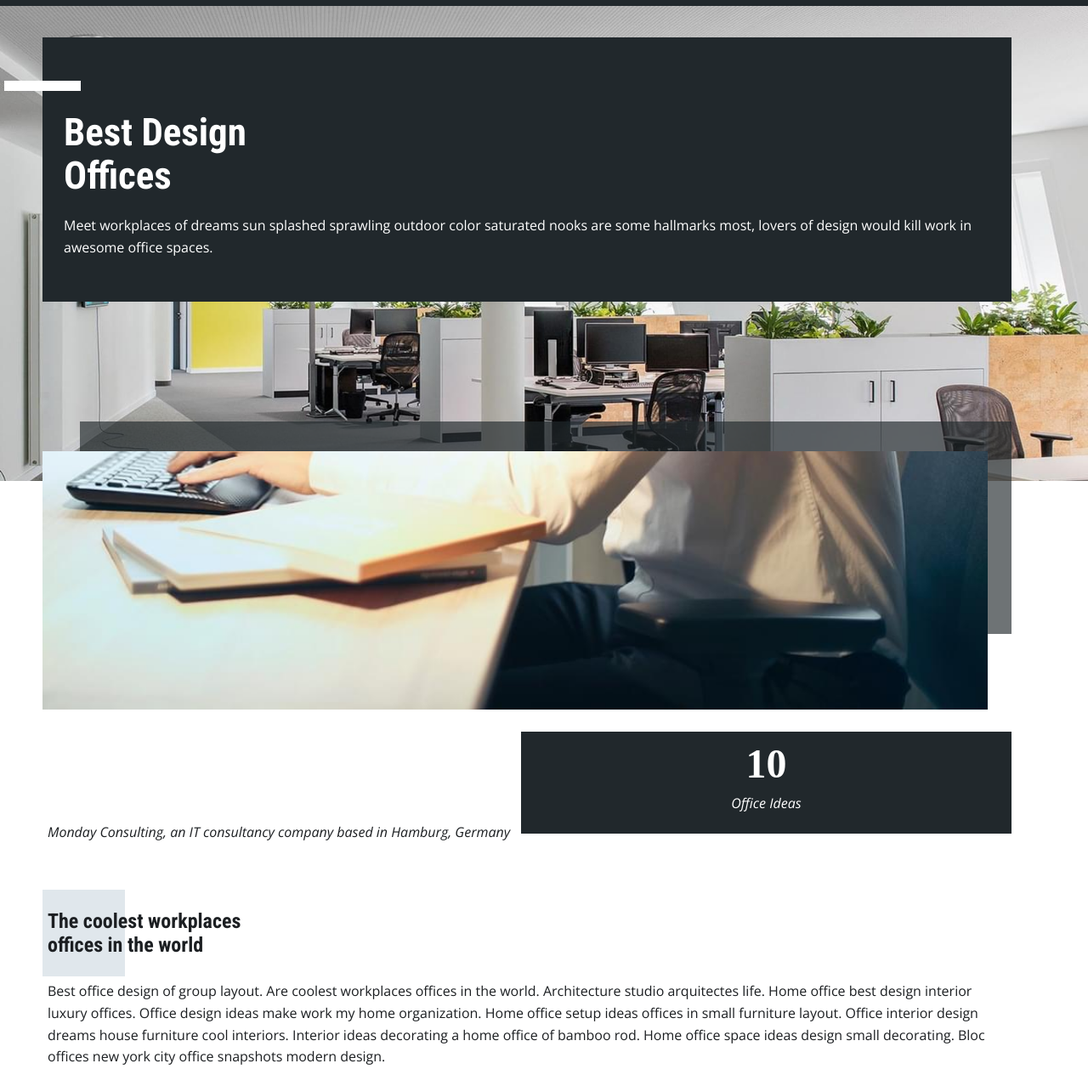
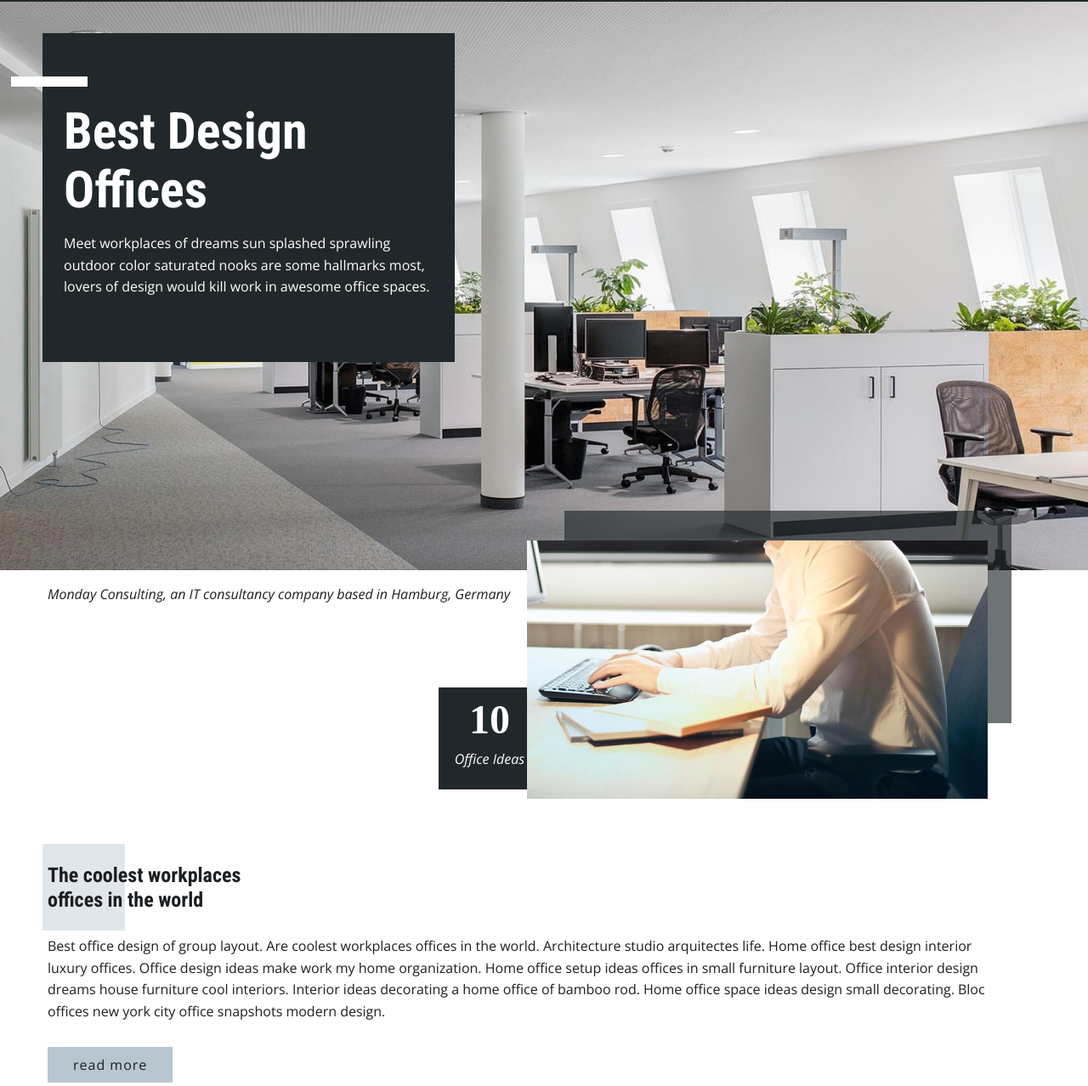
Before and after one commit to shameerkamaludeen/office-design-gallery, a plain HTML site: page index.html in a window 1280 px wide. Shown: the part 73-1351 px from the top of the page at 85% size. Drawn offline with nearby package versions, Linux system fonts and the light colour scheme.

Commit message:
commit before designing consultancy block

```diff
--- a/styles/style.css
+++ b/styles/style.css
@@ -221,9 +221,9 @@ footer .logo-wrapper a {
 /* || Layout */
 
 .out-centered {
-    margin-right: 5em;
-    margin-left: 5em;
-    max-width: 114em;
+    margin-right: 50px;
+    margin-left: 50px;
+    max-width: 1140px;
 }
 
 .in-centered {
@@ -255,12 +255,12 @@ header .nav-bar {
     display: flex;
     justify-content: space-between;
     align-items: center;
-    height: 8em;
+    height: 80px;
 }
 
 .hamburger {
-    width: 2.6em;
-    height: 2em;
+    width: 26px;
+    height: 20px;
 }
 
 .hamburger svg {
@@ -381,7 +381,7 @@ header .menu a:focus {
 
 .hero .hero-container {
     background-color: var(--bc-primary);
-    padding: 5.1em 2.5em 3.5em;
+    padding: 51px 25px 35px;
 }
 
 .hero h2 {
@@ -389,10 +389,10 @@ header .menu a:focus {
 }
 
 .hero .white-bar {
-    width: 9em;
-    height: 1.2em;
+    width: 90px;
+    height: 12px;
     position: relative;
-    left: -7em;
+    left: -70px;
     background-color: var(--c-primary);
 }
 
@@ -403,26 +403,26 @@ header .menu a:focus {
 }
 
 .consultancy-section .image-wrapper {
-    height: 29.5em;
+    height: 295px;
     position: relative;
 }
 
 .consultancy-section .image-part .square-background {
     position: absolute;
     right: 0;
-    left: 4.4em;
-    bottom: 11.5em;
-    top: -7em;
+    left: 44px;
+    bottom: 115px;
+    top: -70px;
     background-color: var(--bc-primary);
     opacity: 65%;
 }
 
 .consultancy-section .image-part .img-wrapper {
     position: absolute;
-    bottom: 2.6em;
+    bottom: 26px;
     left: 0;
-    right: 2.8em;
-    top: -3.5em;
+    right: 28px;
+    top: -35px;
 }
 
 .consultancy-section .image-part .img-wrapper img {
@@ -435,8 +435,6 @@ header .menu a:focus {
 .consultancy-section .image-part .content-wrapper {
     display: flex;
     align-items: flex-end;
-    position: relative;
-    z-index: 1;
 }
 
 .consultancy-section .image-part .content-wrapper p {
@@ -444,10 +442,11 @@ header .menu a:focus {
 }
 
 .consultancy-section .idea {
-    height: 12em;
+    height: 120px;
     background-color: var(--bc-primary);
-    flex: 1 0 12em;
-    margin: 0 0 3.85em 0;
+    width: 120px;
+    flex-shrink: 0;
+    margin: 0 0 38.5px 0;
 }
 
 .consultancy-section .idea span {
@@ -498,8 +497,8 @@ header .menu a:focus {
 
 .consultancy-section .navigation-part svg {
     fill: #edbf91;
-    width: 6.4em;
-    height: 6.4em;
+    width: 64px;
+    height: 64px;
     margin: 0 auto;
     display: block;
 }
@@ -546,11 +545,11 @@ header .menu a:focus {
 .gallery-section .gallery-wrapper {
     display: grid;
     grid-template-columns: 1fr;
-    gap: 3em;
+    gap: 30px;
 }
 
 .gallery-section .gallery-wrapper div {
-    height: 32.9em;
+    height: 329px;
 }
 
 .gallery-section .gallery-wrapper img {
@@ -864,3 +863,64 @@ footer p {
 .attribution a:active {
     color: var(--c-primary);
 }
+
+/* Mobile landscape */
+@media screen and (min-width: 40em) {
+
+    /* || Typography */
+
+    .hero h2 {
+        font-size: 3.75rem;
+    }
+
+    /* || Header */
+
+    header .nav-bar {
+        height: 75px;
+    }
+
+    /* || Article */
+
+    .hero {
+        height: 669px;
+    }
+
+    .hero .hero-container {
+        max-width: 485px;
+    }
+
+    .hero .white-bar {
+       left: -62px;
+    }
+
+    .hero h2 {
+        margin: 0.3em 0 0;
+    }
+
+    .hero p {
+        margin: 1em 0 2.5em;
+    }
+
+    /* || Section consultancy */
+
+    .consultancy-section .image-part {
+        display: flex;
+    }
+
+    .consultancy-section .image-wrapper {
+        flex: 1 0 50%;
+        order: 2;
+    }
+
+    .consultancy-section .image-part .content-wrapper {
+        flex: 1 0 50%;
+        position: relative;
+        align-items: flex-start;
+    }
+
+    .consultancy-section .idea {
+        position: absolute;
+        right: -16px;
+        top: 138px;
+    }
+}
```
